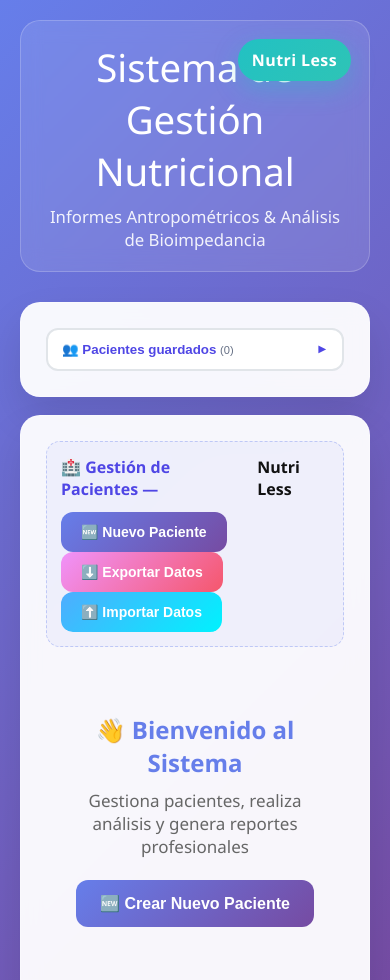
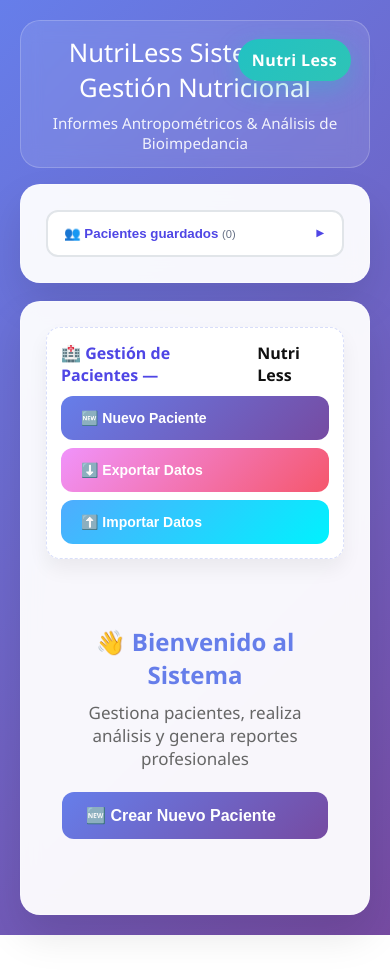
Before and after one commit to nomadastoursmx/gesti-n-de-pacientes, a plain HTML site: page index.html in a window 390 px wide. Shown: the top 980 px of the page. After the commit the page ends 935 px from the top, so only its background shows below. Drawn offline with nearby package versions, Linux system fonts and the light colour scheme.

Commit message:
Update index.html

```diff
--- a/index.html
+++ b/index.html
@@ -3,7 +3,7 @@
 <head>
     <meta charset="UTF-8">
     <meta name="viewport" content="width=device-width, initial-scale=1.0">
-    <title>Sistema de Gestión Nutricional — Nutri Less</title>
+    <title>NutriLess Sistema de Gestión Nutricional</title>
     <script src="https://cdnjs.cloudflare.com/ajax/libs/Chart.js/3.9.1/chart.min.js"></script>
     <style>
         * { margin: 0; padding: 0; box-sizing: border-box; }
@@ -56,6 +56,7 @@
             display: flex; align-items: center; gap: 10px; color: #4f46e5; font-weight: 700;
         }
         .btn {
+            min-height: 44px;
             padding: 12px 20px; border: none; border-radius: 12px; cursor: pointer;
             font-weight: 600; font-size: 14px; transition: all .25s ease;
             display: inline-flex; align-items: center; gap: 8px; text-decoration: none;
@@ -91,6 +92,7 @@
         .form-group { margin-bottom: 16px; }
         .form-group label { display:block; margin-bottom:6px; font-weight:600; color:#555; }
         .form-group input, .form-group select, .form-group textarea {
+            font-size: 16px;
             width:100%; padding: 12px 14px; border:2px solid #e1e5e9; border-radius:12px; background: rgba(255,255,255,.92);
         }
         .form-row { display:grid; grid-template-columns: 1fr 1fr; gap: 14px; }
@@ -123,6 +125,19 @@
         .loading::after { content:''; display:inline-block; width:26px; height:26px; border:3px solid #667eea; border-radius:50%; border-top-color: transparent; animation: spin 1s ease-in-out infinite; margin-left: 8px; }
 
         @media (max-width: 900px) {
+            /* Mobile tweaks */
+            .header { padding: 14px; margin-bottom: 16px; }
+            .header h1 { font-size: 1.6em; }
+            .subline { font-size: .95em; }
+            .toolbar { position: sticky; top: 0; z-index: 100; background: rgba(255,255,255,.98); border-color: rgba(102,126,234,.25); box-shadow: 0 10px 20px rgba(0,0,0,.06); }
+            .toolbar { flex-direction: column; align-items: stretch; gap: 10px; }
+            .toolbar .actions { display: grid; grid-template-columns: 1fr; gap: 8px; }
+            .btn { width: 100%; }
+            .accordion-toggle { padding: 14px 16px; }
+            .patient-item { padding: 12px; }
+            .charts-container { grid-template-columns: 1fr; gap: 16px; }
+            .chart-container { height: 320px; }
+            .form-section { padding: 14px; }
             .main-content { grid-template-columns: 1fr; gap: 18px; height:auto; }
             .charts-container { grid-template-columns: 1fr; }
             .form-row, .form-row-3 { grid-template-columns: 1fr; }
@@ -146,7 +161,7 @@
 <body>
 <div class="container">
     <div class="header">
-        <h1>Sistema de Gestión Nutricional</h1>
+        <h1>NutriLess Sistema de Gestión Nutricional</h1>
         <div class="subline">Informes Antropométricos &amp; Análisis de Bioimpedancia</div>
         <div class="nutri-badge">Nutri Less</div>
     </div>
```
